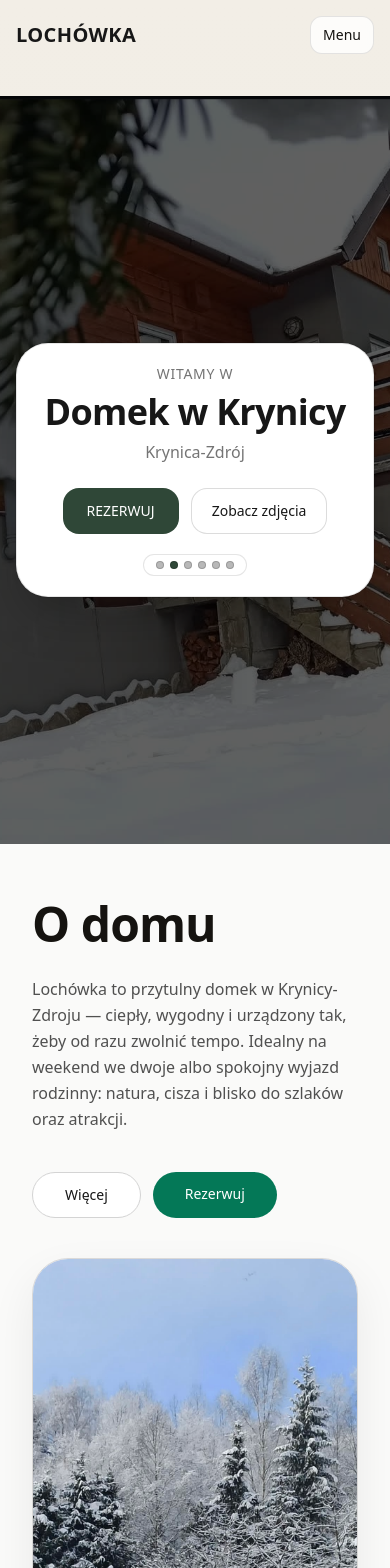
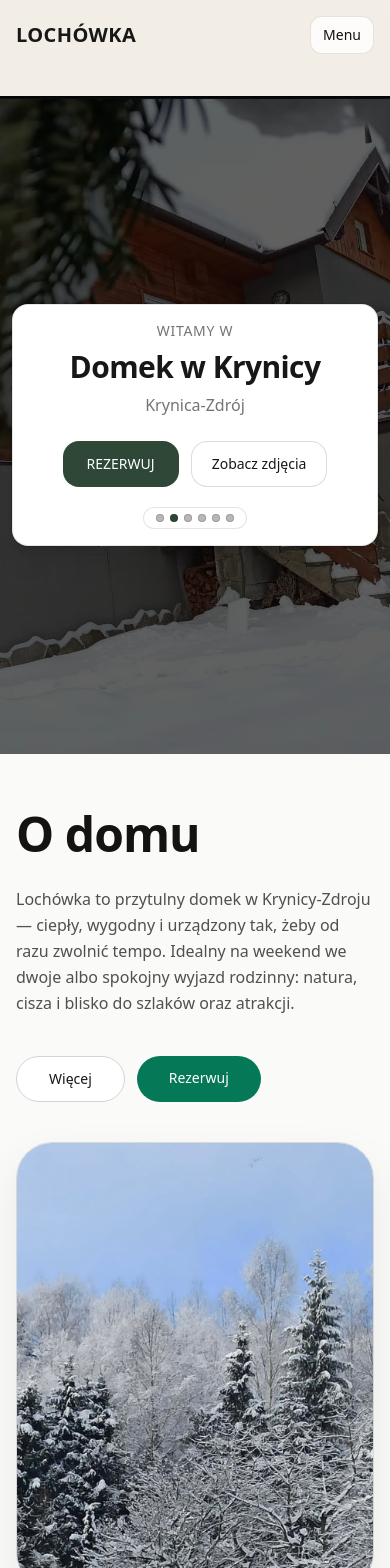
Before and after one commit to kulawikola2005-a11y/demolochowka, a Next.js app: page / in a window 390 px wide. Shown: the top 1568 px of the page. Built offline with nearby package versions, Linux system fonts and the light colour scheme.

Commit message:
Improve mobile layout: wider sections, denser gallery, shorter hero

```diff
--- a/src/app/page.tsx
+++ b/src/app/page.tsx
@@ -13,7 +13,7 @@ export default function Home() {
     <div className="bg-stone-50">
       <GonnaHero />
 
-      <main className="mx-auto max-w-6xl px-4">
+      <main className="mx-auto max-w-6xl">
         <GonnaAbout />
         <MosaicGallery />
         <AttractionsSection />
--- a/src/components/sections/GonnaHero.tsx
+++ b/src/components/sections/GonnaHero.tsx
@@ -23,7 +23,7 @@ export default function GonnaHero() {
   return (
     <section className="w-full max-w-none px-0 pt-0">
       <div className="relative overflow-hidden rounded-none sm:rounded-3xl border-0 sm:border bg-black">
-        <div className="relative h-[calc(100svh-6rem)] min-h-[520px]">
+        <div className="relative h-[78svh] sm:h-[calc(100svh-6rem)] min-h-[440px]">
           {slides.map((src, i) => (
             <div
               key={`${src}-${i}`}
@@ -39,10 +39,10 @@ export default function GonnaHero() {
 
           {/* Wszystko na środku */}
           <div className="absolute inset-0 flex items-center justify-center">
-            <div className="p-4 sm:p-6 md:p-10 w-full">
-              <div className="mx-auto max-w-3xl text-center rounded-[32px] border border-black/10 bg-white shadow-2xl ring-1 ring-black/10 p-5 sm:p-6 md:p-8">
+            <div className="p-3 sm:p-4 md:p-8 w-full">
+              <div className="mx-auto max-w-2xl text-center rounded-2xl border border-black/10 bg-white shadow-xl ring-1 ring-black/10 p-4 sm:p-5 md:p-6">
                 <p className="text-sm uppercase tracking-wider text-neutral-900/60">{site.welcome}</p>
-                <h1 className="mt-2 text-4xl md:text-5xl font-semibold text-neutral-900">{site.name}</h1>
+                <h1 className="mt-2 text-3xl sm:text-3xl sm:text-4xl md:text-5xl font-semibold text-neutral-900">{site.name}</h1>
                 <p className="mt-2 text-neutral-900/60">{site.location}</p>
 
                 <div className="mt-6 flex flex-wrap gap-3 justify-center">
--- a/src/components/sections/MosaicGallery.tsx
+++ b/src/components/sections/MosaicGallery.tsx
@@ -16,7 +16,7 @@ export default function MosaicGallery() {
     <section id="galeria" className="container-page section-pad">
       <h2 className="section-title">Galeria</h2>
 
-      <div className="mt-6 grid grid-cols-2 gap-3 sm:grid-cols-3 sm:gap-4 lg:grid-cols-5">
+      <div className="mt-6 grid grid-cols-2 min-[420px]:grid-cols-3 gap-2 sm:grid-cols-4 sm:gap-4 lg:grid-cols-5">
         {gallery.slice(0, 6).map((src, i) => (
           <button
             key={src}
```
